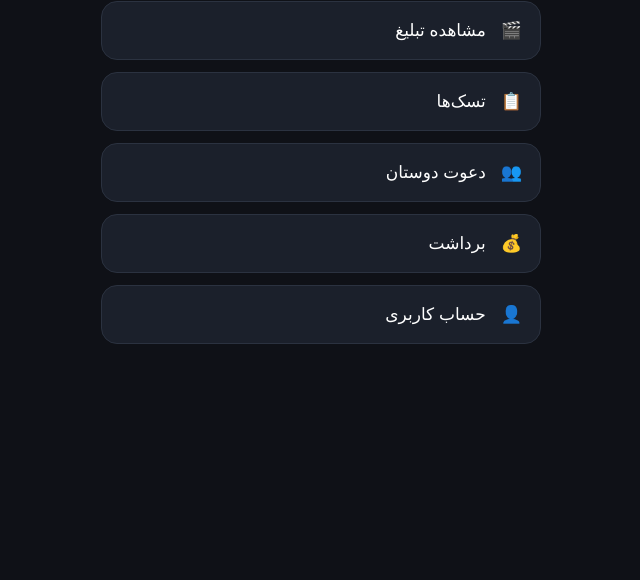
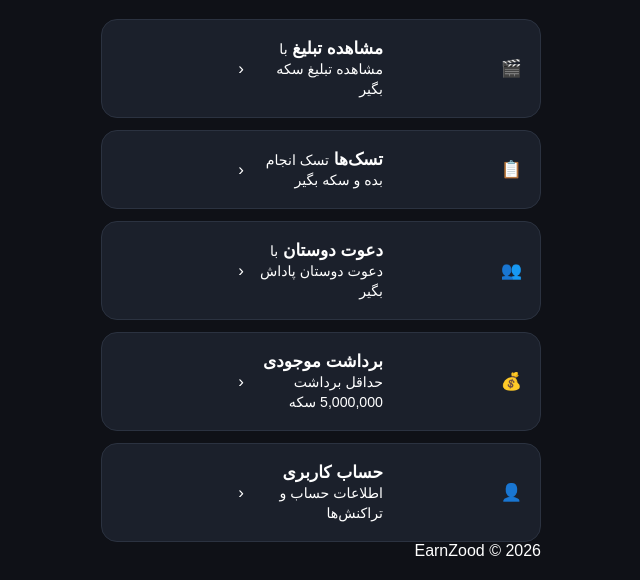
Before and after one commit to hussaindadibrahimi296-ctrl/Earnzood, a plain HTML site: page index.html in a window 1280 px wide. Shown: the part 267-847 px from the top of the page, without its empty margins (319-959 px from the left). Before the commit the page ends 800 px from the top, so only its background shows below. Drawn offline with Linux system fonts and the light colour scheme.

Commit message:
Update index.html

```diff
--- a/index.html
+++ b/index.html
@@ -1,10 +1,20 @@
 <!DOCTYPE html>
 <html lang="fa" dir="rtl">
+
 <head>
     <meta charset="UTF-8">
-    <meta name="viewport" content="width=device-width, initial-scale=1.0">
+
+    <meta name="viewport"
+          content="width=device-width, initial-scale=1.0, maximum-scale=1.0, user-scalable=no">
+
+    <meta name="theme-color" content="#0f1117">
+
     <title>EarnZood</title>
 
+    <!-- Telegram Mini App -->
+    <script src="https://telegram.org/js/telegram-web-app.js"></script>
+
+    <!-- EarnZood CSS -->
     <link rel="stylesheet" href="style.css">
 </head>
 
@@ -12,48 +22,142 @@
 
     <div class="app">
 
+        <!-- Header -->
         <header>
-            <h1>🪙 EarnZood</h1>
+
+            <div class="logo">
+                🪙
+            </div>
+
+            <h1>EarnZood</h1>
+
             <p>Earn • Complete • Reward</p>
+
         </header>
 
+
+        <!-- Balance -->
         <section class="balance">
+
             <span>موجودی شما</span>
-            <strong>0 🪙</strong>
+
+            <strong id="balance">
+                0 🪙
+            </strong>
+
         </section>
 
-        <div class="buttons">
 
-            <button>
-                🎬
-                <span>مشاهده تبلیغ</span>
+        <!-- Main Buttons -->
+        <main class="buttons">
+
+            <button id="adsButton" class="menu-button">
+
+                <span class="button-icon">
+                    🎬
+                </span>
+
+                <span class="button-text">
+                    <b>مشاهده تبلیغ</b>
+                    <small>با مشاهده تبلیغ سکه بگیر</small>
+                </span>
+
+                <span class="arrow">
+                    ‹
+                </span>
+
             </button>
 
-            <button>
-                📋
-                <span>تسک‌ها</span>
+
+            <button id="tasksButton" class="menu-button">
+
+                <span class="button-icon">
+                    📋
+                </span>
+
+                <span class="button-text">
+                    <b>تسک‌ها</b>
+                    <small>تسک انجام بده و سکه بگیر</small>
+                </span>
+
+                <span class="arrow">
+                    ‹
+                </span>
+
             </button>
 
-            <button>
-                👥
-                <span>دعوت دوستان</span>
+
+            <button id="referralButton" class="menu-button">
+
+                <span class="button-icon">
+                    👥
+                </span>
+
+                <span class="button-text">
+                    <b>دعوت دوستان</b>
+                    <small>با دعوت دوستان پاداش بگیر</small>
+                </span>
+
+                <span class="arrow">
+                    ‹
+                </span>
+
             </button>
 
-            <button>
-                💰
-                <span>برداشت</span>
+
+            <button id="withdrawButton" class="menu-button">
+
+                <span class="button-icon">
+                    💰
+                </span>
+
+                <span class="button-text">
+                    <b>برداشت موجودی</b>
+                    <small>حداقل برداشت 5,000,000 سکه</small>
+                </span>
+
+                <span class="arrow">
+                    ‹
+                </span>
+
             </button>
 
-            <button>
-                👤
-                <span>حساب کاربری</span>
+
+            <button id="profileButton" class="menu-button">
+
+                <span class="button-icon">
+                    👤
+                </span>
+
+                <span class="button-text">
+                    <b>حساب کاربری</b>
+                    <small>اطلاعات حساب و تراکنش‌ها</small>
+                </span>
+
+                <span class="arrow">
+                    ‹
+                </span>
+
             </button>
 
-        </div>
+        </main>
+
+
+        <!-- Footer -->
+        <footer>
+
+            <p>
+                EarnZood © 2026
+            </p>
+
+        </footer>
 
     </div>
 
+
+    <!-- EarnZood JavaScript -->
     <script src="app.js"></script>
 
 </body>
+
 </html>
```
